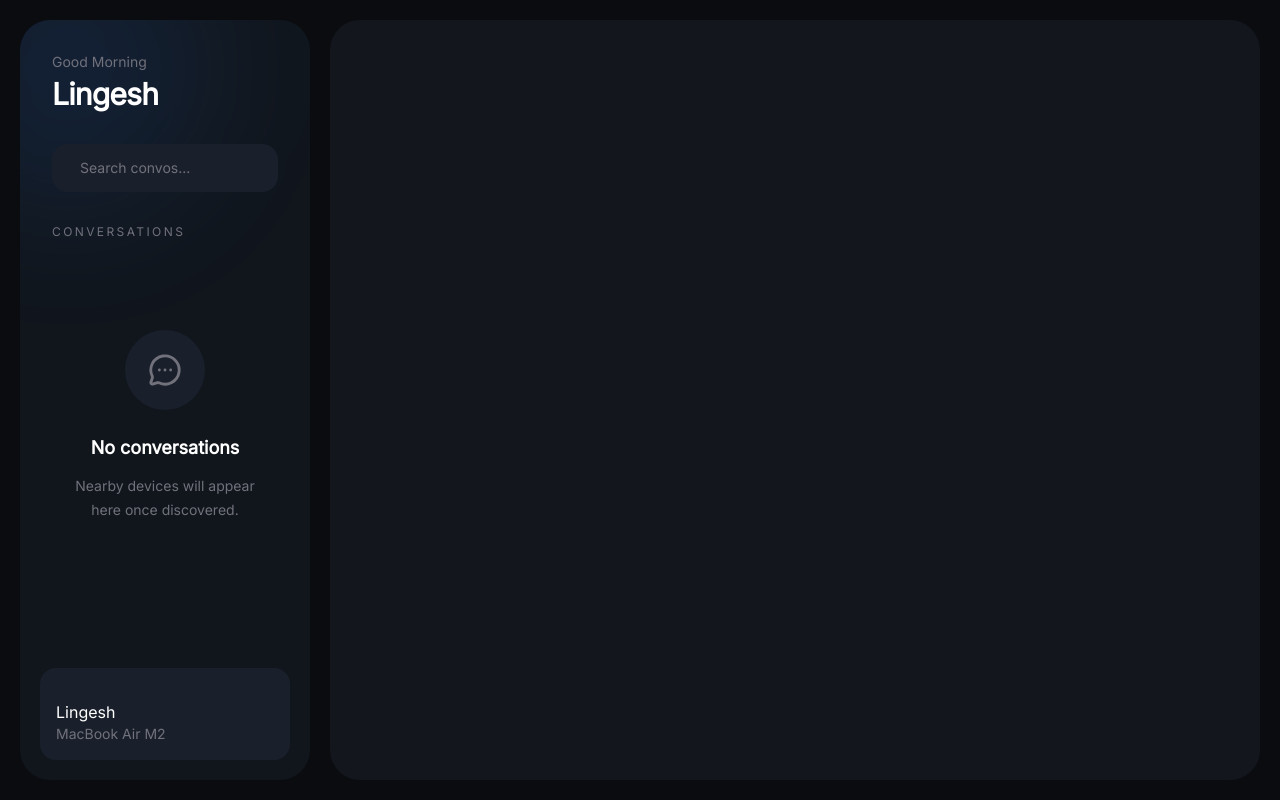
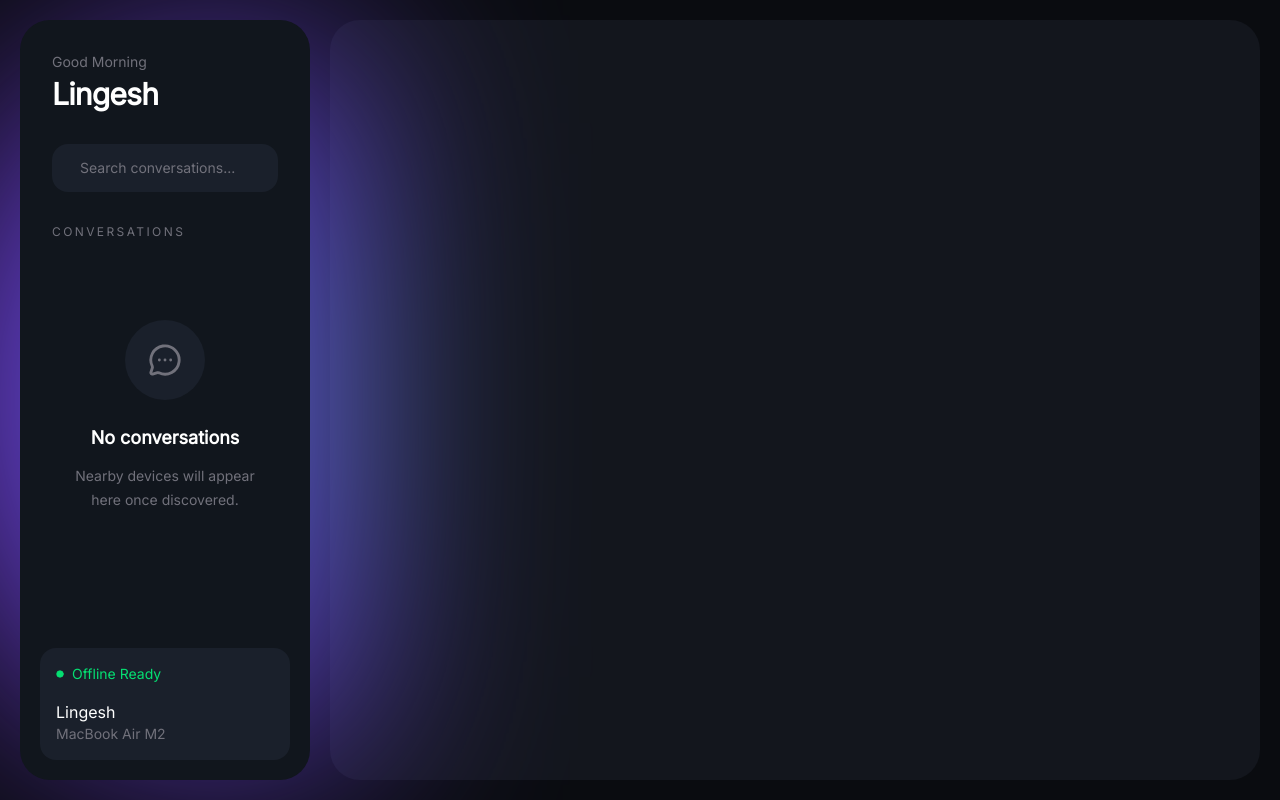
Before and after one commit to lingeshivakumar/anti-internet-chat, a React (Vite) app in the folder client/: page / in a window 1280 px wide. Built offline with nearby package versions, Linux system fonts and the light colour scheme.

Commit message:
updated sidebar with a radial neon leak

```diff
--- a/client/src/components/Sidebar.tsx
+++ b/client/src/components/Sidebar.tsx
@@ -6,10 +6,8 @@ import {
 
 function getGreeting() {
   const hour = new Date().getHours();
-
   if (hour < 12) return "Good Morning";
   if (hour < 18) return "Good Afternoon";
-
   return "Good Evening";
 }
 
@@ -23,42 +21,30 @@ export default function Sidebar({
   deviceName,
 }: SidebarProps) {
   return (
-    <aside className="relative flex h-full flex-col overflow-hidden rounded-[30px] bg-[#11161D]">
-
-      {/* Ambient Glow */}
-
+    <div className="relative h-full">
+      {/* Ambient Glow — radiates from behind the card, spilling to the left */}
       <div
-        className="
-          pointer-events-none
-          absolute
-          -left-24
-          -top-24
-          h-72
-          w-72
-          rounded-full
-          bg-blue-500/10
-          blur-3xl
-        "
+        className="pointer-events-none absolute top-1/2 h-[700px] w-[560px] -translate-y-1/2 opacity-90 blur-[110px]"
+        style={{
+          right: "-40px",
+          background:
+            "radial-gradient(circle at right center, #818cf8 0%, #6366f1 28%, #7c3aed 52%, transparent 72%)",
+        }}
       />
 
+      <aside className="relative flex h-full flex-col overflow-hidden rounded-[30px] bg-[#11161D]">
       {/* Header */}
-
       <header className="relative px-8 pt-8">
-
         <p className="text-sm text-zinc-500">
           {getGreeting()}
         </p>
-
         <h1 className="mt-1 text-3xl font-semibold tracking-tight text-white">
           {userName}
         </h1>
-
       </header>
 
       {/* Search */}
-
       <div className="relative px-8 pt-8">
-
         <div
           className="
             flex
@@ -68,90 +54,75 @@ export default function Sidebar({
             rounded-2xl
             bg-[#1A202B]
             px-4
-
             transition-all
             duration-300
-
             focus-within:scale-[1.02]
             focus-within:bg-[#222938]
           "
         >
-
           <Search
             size={18}
             className="text-zinc-500"
           />
-
           <input
-            placeholder="Search convos..."
+            placeholder="Search conversations..."
             className="flex-1 bg-transparent text-sm text-white placeholder:text-zinc-500 outline-none"
           />
-
         </div>
-
       </div>
 
       {/* Section Title */}
-
       <div className="relative px-8 pt-8">
-
         <p className="text-xs uppercase tracking-[0.2em] text-zinc-500">
           Conversations
         </p>
-
       </div>
 
       {/* Empty State */}
-
       <div className="relative -mt-10 flex flex-1 flex-col items-center justify-center px-8">
-
         <div className="flex h-20 w-20 items-center justify-center rounded-full bg-[#1A202B]">
-
           <MessageCircleMore
             size={34}
             className="text-zinc-500"
           />
-
         </div>
-
         <h2 className="mt-6 text-lg font-semibold text-white">
           No conversations
         </h2>
-
         <p className="mt-3 max-w-[190px] text-center text-sm leading-6 text-zinc-500">
           Nearby devices will appear here once discovered.
         </p>
-
       </div>
 
       {/* Footer */}
-
       <footer className="relative px-5 pb-5 pt-4">
-
         <div
           className="
             rounded-2xl
             bg-[#1A202B]
             p-4
-
             transition-all
             duration-300
-
             hover:-translate-y-1
             hover:bg-[#232B39]">
-
+          <div className="flex items-center gap-2">
+            <Circle
+              size={8}
+              className="fill-green-400 text-green-400"
+            />
+            <span className="text-sm font-medium text-green-400">
+              Offline Ready
+            </span>
+          </div>
           <h3 className="mt-4 font-medium text-white">
             {userName}
           </h3>
-
           <p className="text-sm text-zinc-500">
             {deviceName}
           </p>
-
         </div>
-
       </footer>
-
-    </aside>
+      </aside>
+    </div>
   );
 }
```
